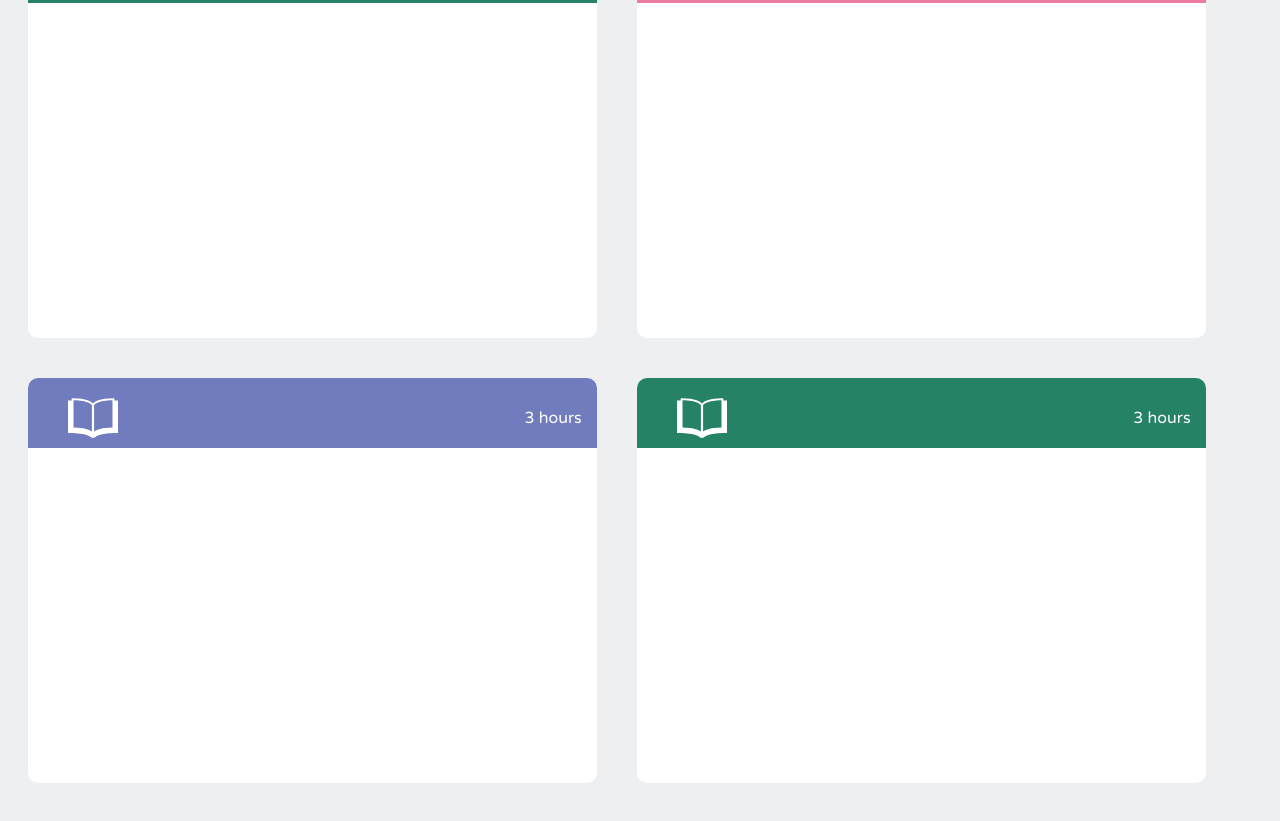
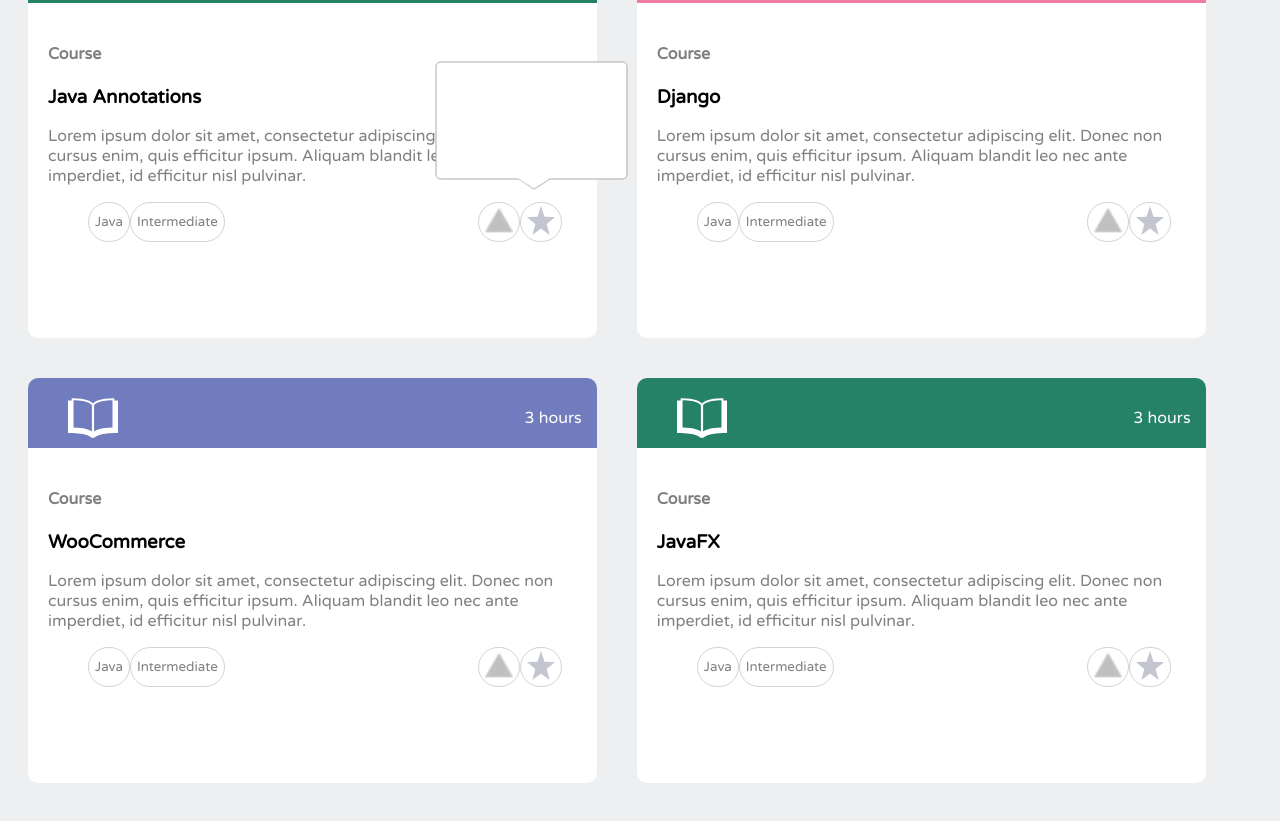
Before and after one commit to bborealis/treehouse_library, a plain HTML site: page index.html in a window 1280 px wide. Shown: the part 187-1008 px from the top of the page. Drawn offline with Linux system fonts and the light colour scheme.

Commit message:
add bubble

```diff
--- a/css/styles.css
+++ b/css/styles.css
@@ -9,8 +9,6 @@
 
 .nav ul ul li {
   padding-right : 20px;
-  /*margin-top: auto;
-  margin-bottom: auto;*/
 }
 
 .nav ul {
@@ -30,7 +28,7 @@
   text-align: center;
 }
 
-h1, h3, p, li  {
+h1, h2, h3, h4, p, li, button  {
   font-family: 'Varela Round', sans-serif;
 }
 
@@ -81,13 +79,13 @@
   width : 100%;
 }
 
-.course-header li {
+.course-header li, .course-content li {
   float : left;
   list-style-type: none;
   height : 50%;
 
 }
-.course-header ul ul {
+.course-header ul ul, .course-content ul ul {
   float : right;
   height : 50%;
   padding-right: 15px;
@@ -98,3 +96,35 @@
   margin : 0;
   padding-top : 15px;
 }
+.course-content h4, .course-content p{
+  color : grey;
+}
+.course-content {
+  padding : 20px;
+  height : 100%;
+}
+.course-content ul ul {
+  color : black;
+}
+button {
+  border-radius : 25px;
+  background : white;
+  color : grey;
+  width : 100%;
+  height : 40px;
+  border : lightgrey 1px solid;
+}
+.triangle {
+  height : 28px;
+  width : 28px;
+}
+
+.course-content ul {
+  margin-bottom: 10%;
+}
+
+.bubble {
+  position : absolute;
+  top : 30%;
+  right: 50%
+}
--- a/index.html
+++ b/index.html
@@ -29,7 +29,25 @@
               </ul>
             </ul>
           </div>
+          <div class="course-content">
+            <h4>Course</h4>
+            <h3>Java Annotations</h3>
+            <p>Lorem ipsum dolor sit amet, consectetur adipiscing elit. Donec non cursus enim, quis efficitur ipsum. Aliquam blandit leo nec ante imperdiet, id efficitur nisl pulvinar.</p>
 
+            <ul>
+              <li><button type="button" name="button">Java</button></li>
+              <li><button type="button" name="button">Intermediate</button></li>
+              <ul>
+                <div class="bubble"><img src="img/treehouse-popup.png" alt="" />
+
+                </div>
+                <li><button type="button" name="button"><img class="triangle" src="img/triangle.png" alt="" /></button></li>
+
+                <li><button type="button" name="button"><img src="img/star.png" alt="" /></button></li>
+              </ul>
+            </ul>
+
+          </div>
         </div>
         <div class="course" id="django">
           <div class="course-header">
@@ -39,6 +57,21 @@
                 <li>2 hours</li>
               </ul>
             </ul>
+          </div>
+          <div class="course-content">
+            <h4>Course</h4>
+            <h3>Django</h3>
+            <p>Lorem ipsum dolor sit amet, consectetur adipiscing elit. Donec non cursus enim, quis efficitur ipsum. Aliquam blandit leo nec ante imperdiet, id efficitur nisl pulvinar.</p>
+
+            <ul>
+              <li><button type="button" name="button">Java</button></li>
+              <li><button type="button" name="button">Intermediate</button></li>
+              <ul>
+                <li><button type="button" name="button"><img class="triangle" src="img/triangle.png" alt="" /></button></li>
+                <li><button type="button" name="button"><img src="img/star.png" alt="" /></button></li>
+              </ul>
+            </ul>
+
           </div>
         </div>
         <div class="course" id="woocommerce">
@@ -50,6 +83,21 @@
               </ul>
             </ul>
           </div>
+          <div class="course-content">
+            <h4>Course</h4>
+            <h3>WooCommerce</h3>
+            <p>Lorem ipsum dolor sit amet, consectetur adipiscing elit. Donec non cursus enim, quis efficitur ipsum. Aliquam blandit leo nec ante imperdiet, id efficitur nisl pulvinar.</p>
+
+            <ul>
+              <li><button type="button" name="button">Java</button></li>
+              <li><button type="button" name="button">Intermediate</button></li>
+              <ul>
+                <li><button type="button" name="button"><img class="triangle" src="img/triangle.png" alt="" /></button></li>
+                <li><button type="button" name="button"><img src="img/star.png" alt="" /></button></li>
+              </ul>
+            </ul>
+
+          </div>
         </div>
         <div class="course" id="javafx">
           <div class="course-header">
@@ -60,6 +108,21 @@
               </ul>
             </ul>
           </div>
+          <div class="course-content">
+            <h4>Course</h4>
+            <h3>JavaFX</h3>
+            <p>Lorem ipsum dolor sit amet, consectetur adipiscing elit. Donec non cursus enim, quis efficitur ipsum. Aliquam blandit leo nec ante imperdiet, id efficitur nisl pulvinar.</p>
+
+            <ul>
+              <li><button type="button" name="button">Java</button></li>
+              <li><button type="button" name="button">Intermediate</button></li>
+              <ul>
+                <li><button type="button" name="button"><img class="triangle" src="img/triangle.png" alt="" /></button></li>
+                <li><button type="button" name="button"><img src="img/star.png" alt="" /></button></li>
+              </ul>
+            </ul>
+
+          </div>
         </div>
       </div>
 
```
Also changed, not shown: img/star.png (added), img/treehouse-popup.png (added), img/triangle-xxl.png (added), img/triangle.png (added).
